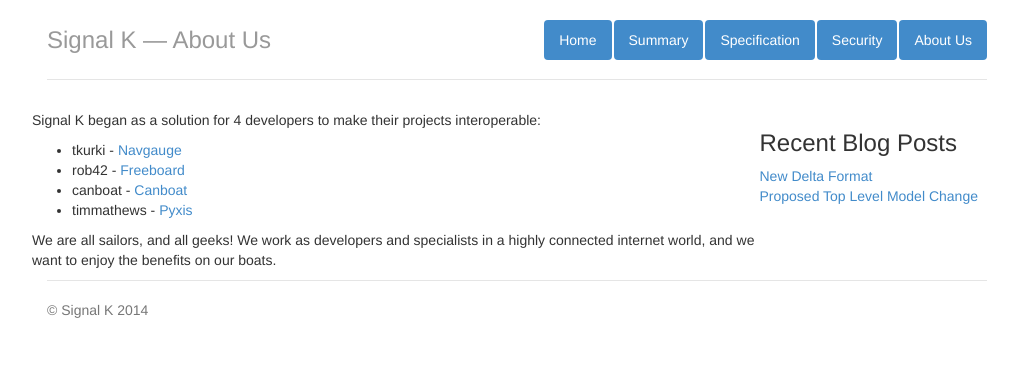
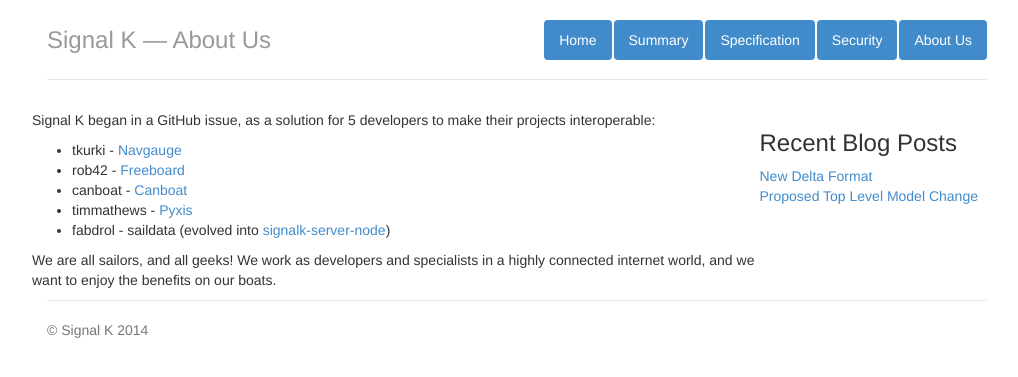
Before and after one commit to SignalK/signalk.github.io, a Jekyll site: the page built from about.html, in a window 1280 px wide. Shown: the top 377 px of the page, without its empty margins (123-1141 px from the left). Built offline with Jekyll 4.4.1, drawn with Linux system fonts in a browser that asks for light colours; nearby versions of some CDN libraries; Markdown is read by kramdown in place of the engine named in the settings.

Commit message:
updated about

```diff
--- a/about.html
+++ b/about.html
@@ -4,12 +4,13 @@
 ---
 
 <div class="row">
-<p>Signal K began as a solution for 4 developers to make their projects interoperable:</p>
+<p>Signal K began in a GitHub issue, as a solution for 5 developers to make their projects interoperable:</p>
 <ul>
-  <li> tkurki - <a href="https://github.com/tkurki/navgauge">Navgauge</a></li>
-  <li> rob42 - <a href="https://github.com/rob42">Freeboard</a> </li>
-  <li> canboat - <a href="https://github.com/canboat/canboat">Canboat</a></li>
-  <li> timmathews - <a href="https://github.com/timmathews/pyxis-design-documents">Pyxis</a></li>
+  <li>tkurki - <a href="https://github.com/tkurki/navgauge">Navgauge</a></li>
+  <li>rob42 - <a href="http://www.42.co.nz/freeboard/">Freeboard</a> </li>
+  <li>canboat - <a href="https://github.com/canboat/canboat">Canboat</a></li>
+  <li>timmathews - <a href="https://github.com/timmathews/pyxis-design-documents">Pyxis</a></li>
+  <li>fabdrol - saildata (evolved into <a href="https://github.com/signalk/signalk-server-node">signalk-server-node</a>)</li>
 </ul>
 <p>We are all sailors, and all geeks! We work as developers and specialists in a highly connected internet world, and we want to enjoy the benefits on our boats.
 </div>
```
